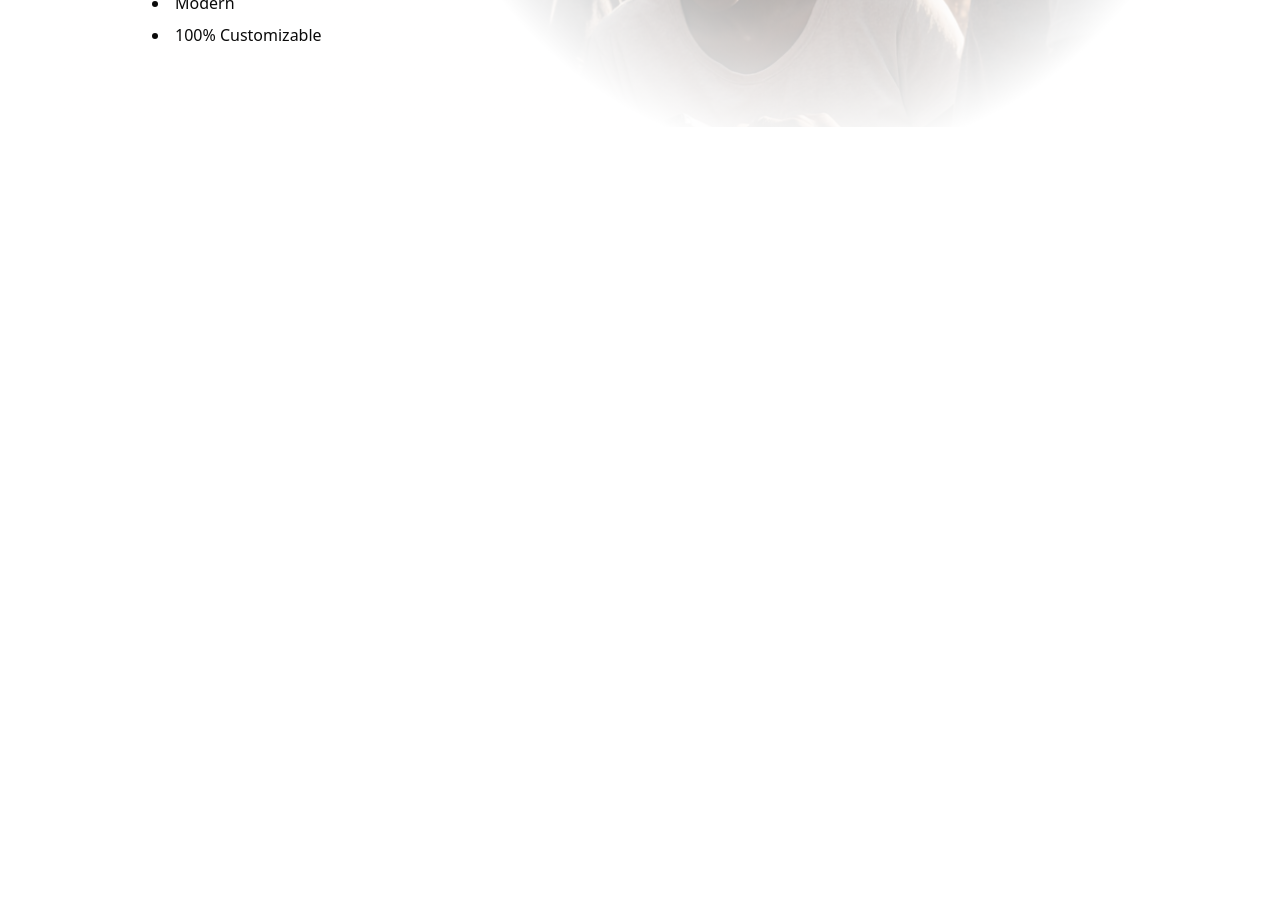
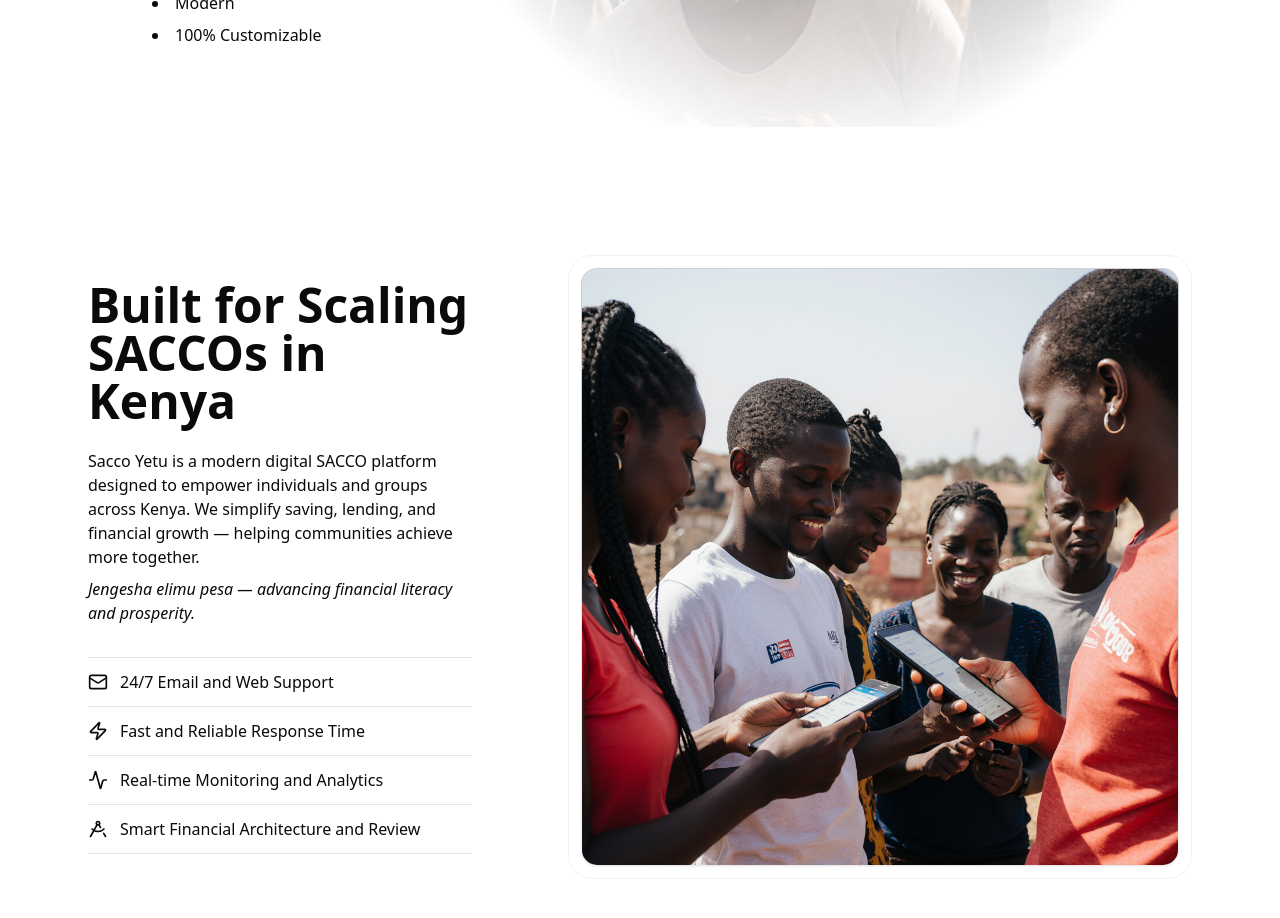
Before and after one commit to festus-sulumeti/sacco_yetu, a React (Vite) app: page / in a window 1280 px wide. Shown: the part 640-1558 px from the top of the page. Before the commit the page ends 800 px from the top, so only its background shows below. Built offline with nearby package versions, Linux system fonts and the light colour scheme.

Commit message:
feat: imported the details section

```diff
--- a/src/components/Herosection/HeroSection.tsx
+++ b/src/components/Herosection/HeroSection.tsx
@@ -5,6 +5,7 @@
 import Image from '../../assets/1.png'
 import { Link } from 'react-router-dom'
 import { useState } from 'react'
+import DetailsSector from './Detailssection'
 
 
 
@@ -159,7 +160,7 @@
                 </section>
             </main>
 
-
+            <DetailsSector />
         </>
     )
 }
```
